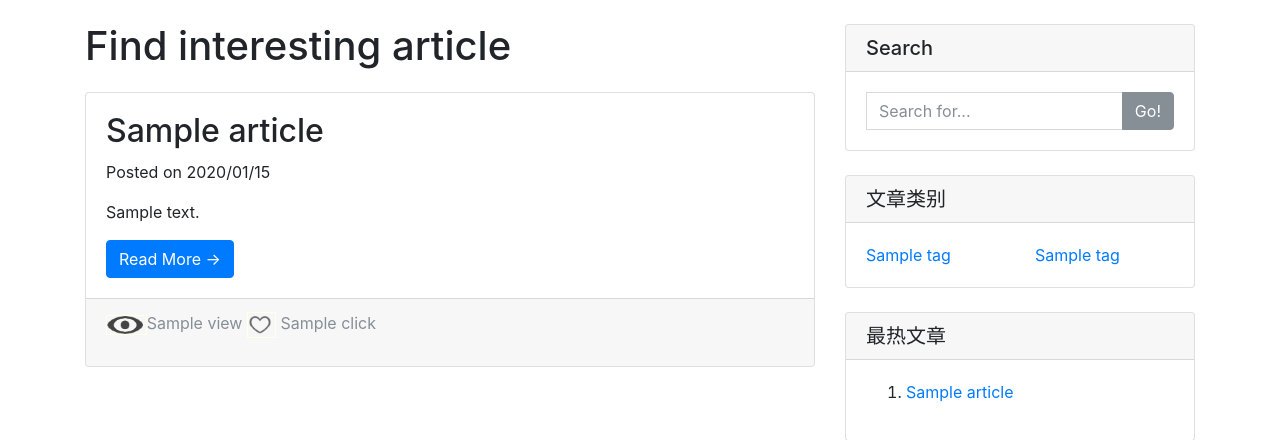
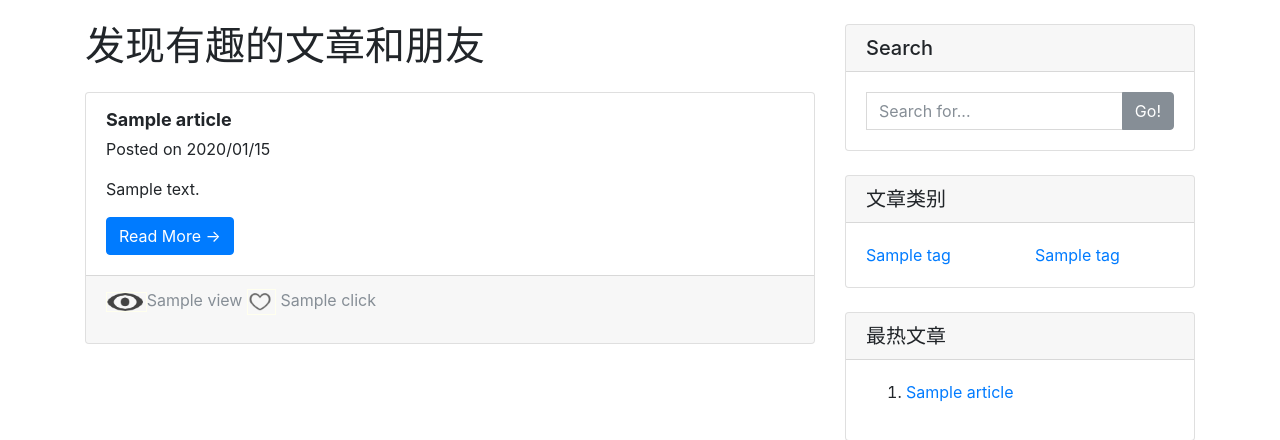
Before and after one commit to kongxiuzhi/blogv2, a Django app: template blog/templates/blog/index.html in a window 1280 px wide. Shown: the part 56-496 px from the top of the page. Run offline with Django 3.2, Linux system fonts and the light colour scheme; the template is opened without the code that fills it: most values are stand-ins (such as "Sample title", 1, 10 or a date in 2020); some libraries are stand-ins or nearby versions.

Commit message:
修复小bug

```diff
--- a/blog/models.py
+++ b/blog/models.py
@@ -47,8 +47,9 @@ class Article(models.Model):
     folower   = models.ManyToManyField(settings.AUTH_USER_MODEL,blank=True,related_name="likearticles")
     tags      = TaggableManager()
 
+    objects = models.Manager()
     getPublished = ArticlePulished()
-    objects = models.Manager()
+
 
     def __str__(self):
 
--- a/blog/templates/blog/articlecreate.html
+++ b/blog/templates/blog/articlecreate.html
@@ -8,10 +8,12 @@
 {% block content %}
 
 <form method="post" action=".">
-    <table>
+    <table style="margin: 10px;">
         <tr>
             <td>标题</td>
             <td>{{ article_form.title }}</td>
+            <td>分类:</td>
+            <td>{{ article_form.tags }}</td>
             <td>发表</td>
             <td><span style="margin-right:auto"></span>{{ article_form.draft }}</td>
             <button type="submit" class="btn btn-primary" style="float: right;">提交</button>
--- a/blog/templates/blog/index.html
+++ b/blog/templates/blog/index.html
@@ -7,16 +7,18 @@
 
 {% block content %}
           <h1 class="my-4">
-            Find interesting article
+            发现有趣的文章和朋友
           </h1>
           {% for article in object_list %}
           <!-- Blog Post -->
           <div class="card mb-4">
             <!--img class="card-img-top" src="http://placehold.it/750x300" alt="Card image cap"-->
             <div class="card-body">
-              <h2 class="card-title">{{ article.title}}</h2>
+              <h2 class="card-title title">{{ article.title}}</h2>
               <p>Posted on {{ article.updated|date:"Y/m/d" }}</p>
-              <p class="card-text">{{ article.content|truncatechars:300|linebreaks }}</p>
+
+              <p class="card-text">{{ article.content|truncatechars_html:150|striptags|safe}}</p>
+
               <a href="{{ article.get_absolute_url }}" class="btn btn-primary">Read More &rarr;</a>
             </div>
             <div class="card-footer text-muted">
@@ -27,7 +29,7 @@
             </div>
           </div>
           {% empty %}
-          do not have article post!
+            去发表文章
           {% endfor %}
 
           {% if is_paginated %}
--- a/blog/templates/blog/personInfo.html
+++ b/blog/templates/blog/personInfo.html
@@ -41,7 +41,6 @@
         <table frame="hsides">
                 <tr>
                     <th>标题</th>
-                    <th>作者</th>
                     <th>创作时间</th>
                     <th>最新更新</th>
                     {% if flag %}
@@ -51,9 +50,8 @@
         {% for article in articles %}
                 <tr>
 
-                    <td><a href="{% url "article_detail" article.pk %}">{{article.title}}</a></td>
-                    <td>{{article.author}}</td>
-                    <td>{{article.created|date:"Y/m/d H:i:s"}}</td>
+                    <td style="text-align: left;"><a href="{% url "article_detail" article.pk %}">{{article.title|truncatechars:15}}</a></td>
+                    <td>{{article.created|date:"Y/m/d"}}</td>
                     <td>{{article.updated|date:"Y/m/d H:i:s"}}</td>
                     {% if flag %}
                     <td><a href="{% url "article_edit" article.pk %}">编辑</a></td>
--- a/blog/templatetags/blog_tags.py
+++ b/blog/templatetags/blog_tags.py
@@ -4,4 +4,7 @@ register = template.Library()
 
 @register.filter
 def mycut(value,arg=4):
-    return value[-arg:]
+    if value:
+        return value[-arg:]
+    else:
+        return 0
--- a/log.txt
+++ b/log.txt
@@ -1 +1 @@
-post1post1 1
+post1post1 1['test']
--- a/static/css/blog-home.css
+++ b/static/css/blog-home.css
@@ -84,6 +84,21 @@ body {
     text-align: center;
 }
 
+.listcontent{
+    display: block;
+    height: 100px;
+    width: auto;
+    overflow: auto;
+}
+
+.title{
+    margin: -7px 0 4px;
+    display: inherit;
+    font-size: 18px;
+    font-weight: 700;
+    line-height: 1.5;
+}
+
 @media (min-width: 992px) {
     body {
         padding-top: 56px;
```
Also changed, not shown: ItBlog/settings.py (+10 -8 lines), blog/views.py (+14 -6 lines).
